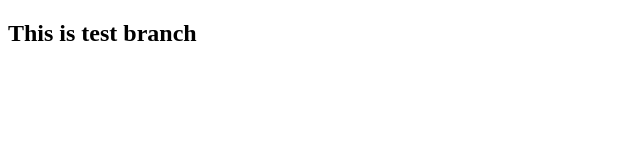
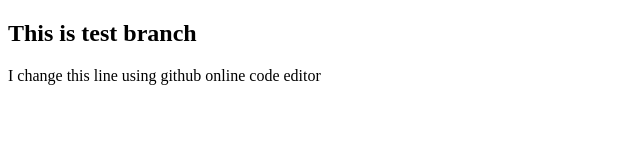
Before and after one commit to sahanpasindu-123/GitHub_Test, a plain HTML site: page index.html in a window 1280 px wide. Shown: the whole page, without its empty margins (0-640 px from the left). Drawn offline with Linux system fonts and the light colour scheme.

Commit message:
Update index.html
I changed my index.html file using github online code editor

```diff
--- a/index.html
+++ b/index.html
@@ -8,5 +8,6 @@
 <body>
 
   <h2>This is test branch</h2>
+  <p>I change this line using github online code editor</p>
 </body>
 </html>
```
